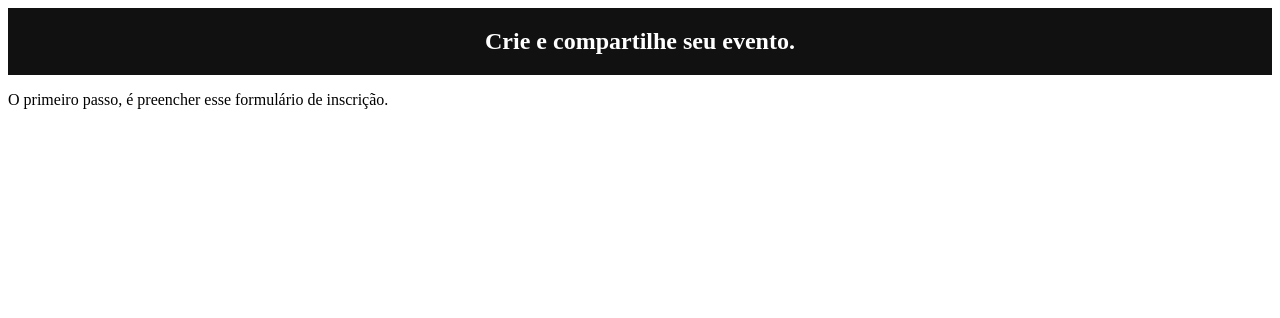
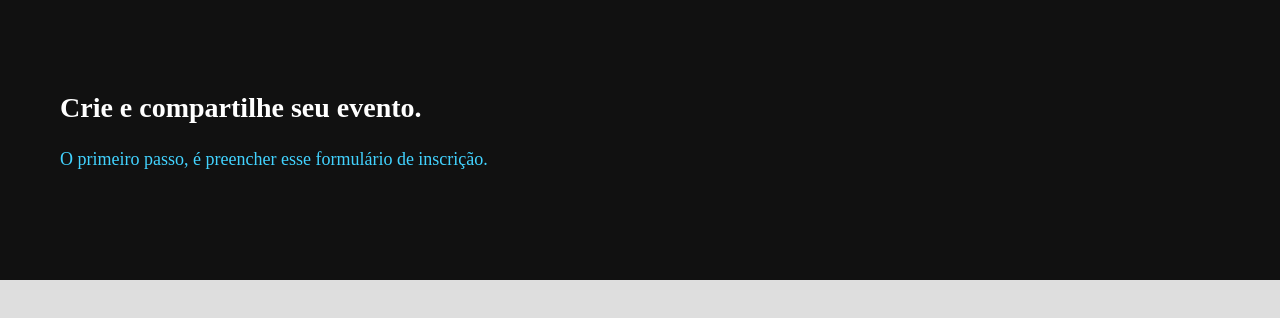
Before and after one commit to Katrisbug/cadastro-de-evento, a plain HTML site: page index.html in a window 1280 px wide. Drawn offline with Linux system fonts and the light colour scheme.

Commit message:
cabecalho, subtexto e body

```diff
--- a/css/style.css
+++ b/css/style.css
@@ -1,8 +1,29 @@
-h2 {
+body {
+    background-color: #d9d9d9d9;
+    margin: 0px;
+    height: 100%;
+}
+
+.cabecalho h2 {
+    color: #fff;
+    font-size: 28px;
+    margin: 0%;
+}
+
+.subtexto {
+    color: #42D3FF;
+    font-size: 18px;
+    margin-top: 25px;
+}
+
+.cabecalho {
     background-color: #111;
-    color: #fff;
     padding: 20px;
     text-align: center;
-    box-sizing: border-box;
-    margin: 0px auto;
+    display: flex;
+    align-items: flex-start;
+    justify-content: center;
+    flex-direction: column;
+    padding: 40px 60px;
+    height: 200px;
 }
--- a/index.html
+++ b/index.html
@@ -8,10 +8,10 @@
 </head>
 
 <body>
-    <div class="container">
+    <section class="cabecalho">
         <h2>Crie e compartilhe seu evento.</h2>
-        <p>O primeiro passo, é preencher esse formulário de inscrição.</p>
-    </div>
+        <p class="subtexto">O primeiro passo, é preencher esse formulário de inscrição.</p>
+    </section>
 
 </body>
 </html>
```
